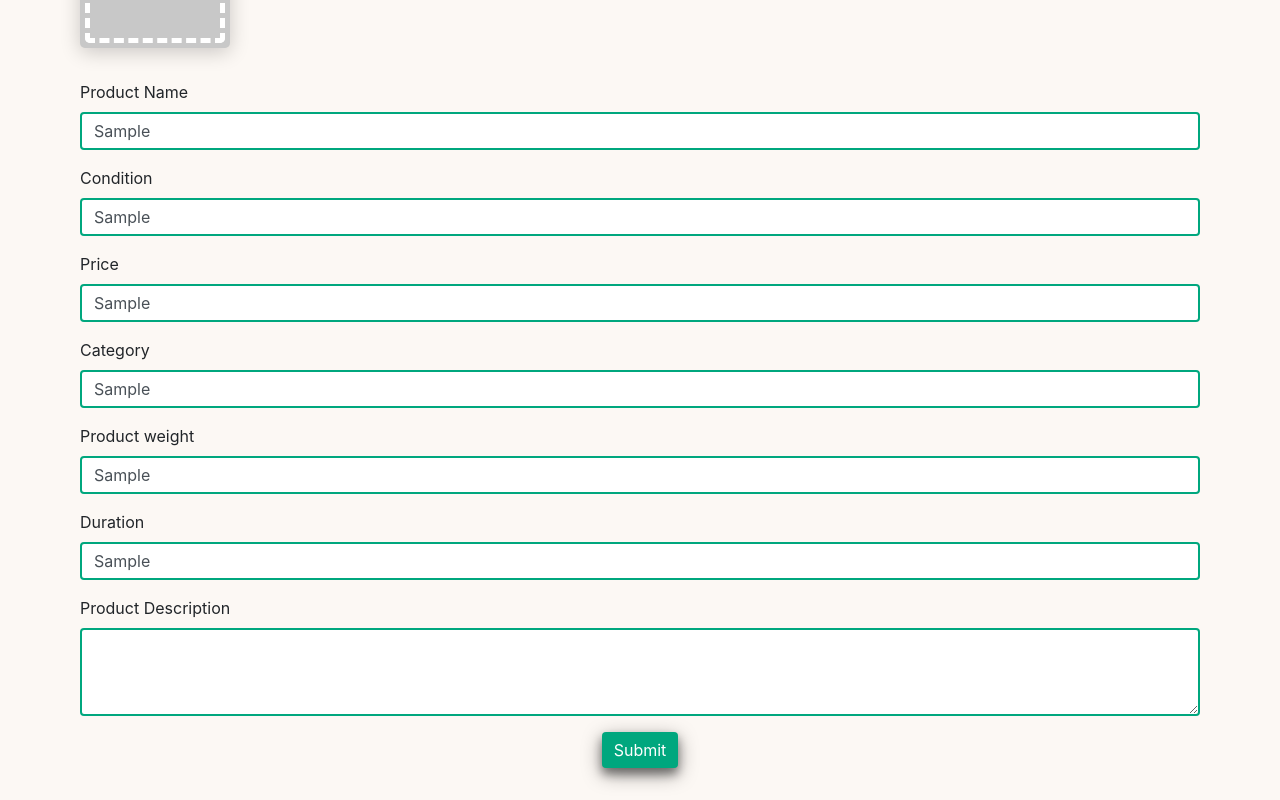
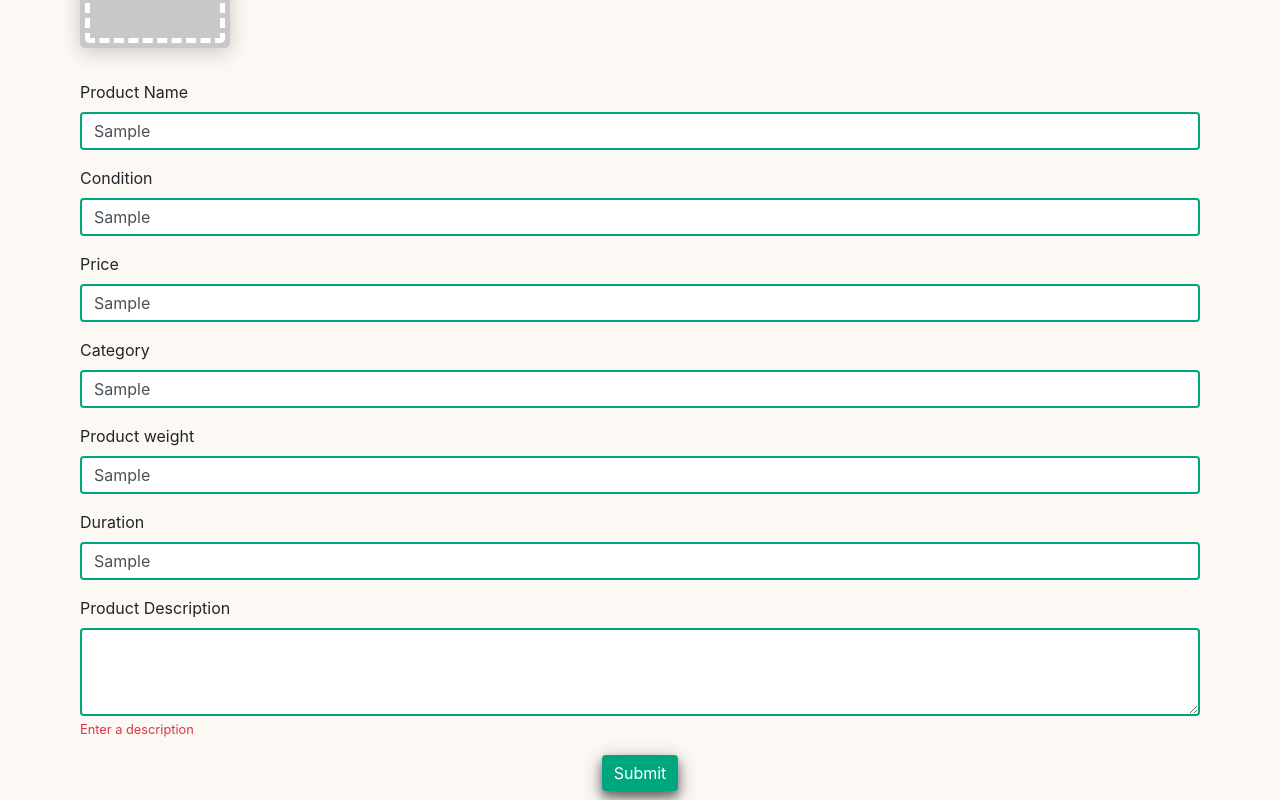
Before and after one commit to KierratyskeskusProject/kierratyskeskus-app, a React (Create React App) app in the folder client/: page / in a window 1280 px wide. Both pictures are taken after typing "Sample", "Sample", "Sample", "Sample", "Sample", "Sample" into the empty fields and a click on the button "Submit". Shown: the part 240-1040 px from the top of the page. Built offline with nearby package versions, Linux system fonts and the light colour scheme; no server answers.

Commit message:
Added validation to redux form

```diff
--- a/client/src/components/AddItemForm.js
+++ b/client/src/components/AddItemForm.js
@@ -16,10 +16,13 @@ class AddItemForm extends Component {
   }
 
   renderDescriptionField(field) {
+    const { meta: { touched, error } } = field;
+
     return (
       <div className="form-group">
         <label>Product Description</label>
-        <textarea className="form-control" rows="3" {...field.input} />
+        <textarea className={`form-control ${touched && error ? 'is-invalid' : ''}`} rows="3" {...field.input} />
+        <div className="invalid-feedback">{touched ? error : ''}</div>
       </div>
     );
   }
@@ -56,7 +59,6 @@ class AddItemForm extends Component {
 }
 
 export default reduxForm({
-  validate,
   form: 'simple',
   validate,
 })(
--- a/client/src/components/Validation.js
+++ b/client/src/components/Validation.js
@@ -1,8 +1,8 @@
 export default function validate(values) {
   const errors = {};
 
-  if (!values.name) {
-    errors.name = 'Enter a name!';
+  if (!values.title) {
+    errors.title = 'Enter a name!';
   }
   if (!values.condition) {
     errors.condition = 'Enter a condition!';
@@ -19,6 +19,9 @@ export default function validate(values) {
   if (!values.duration) {
     errors.duration = 'Enter a duration!';
   }
+  if (!values.description) {
+    errors.description = 'Enter a description';
+  }
 
   // if errors Object is empty form is valid
   return errors;
```
